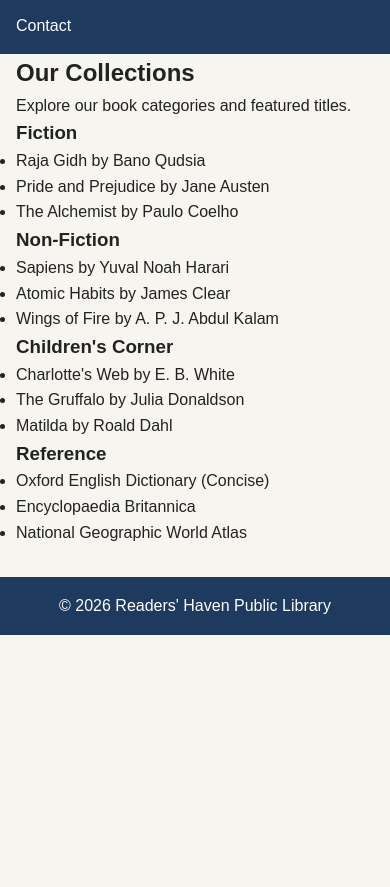
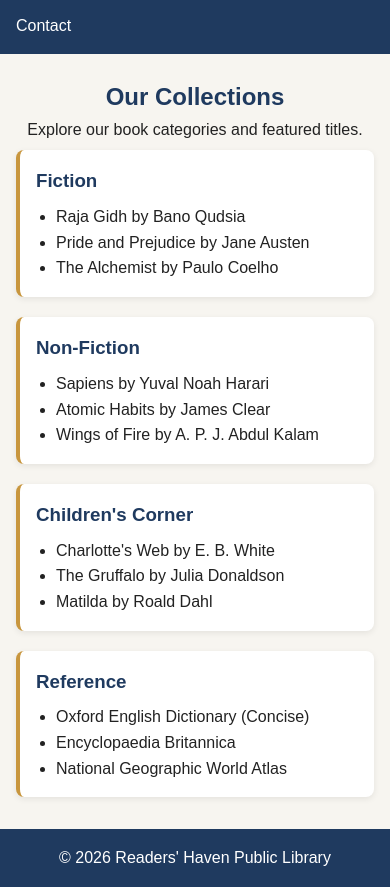
Before and after one commit to Muhammad-Haris-7/readers-haven-library, a website: page src/collections.html in a window 390 px wide. Shown: the part 96-983 px from the top of the page. Before the commit the page ends 844 px from the top, so only its background shows below. Drawn offline with Linux system fonts and the light colour scheme.

Commit message:
Add collections page styles and media query

```diff
--- a/styles/style.css
+++ b/styles/style.css
@@ -80,7 +80,30 @@ a {
 /* ==========================================================
    SECTION 2: COLLECTIONS PAGE (collections.html) - Mahir
    ========================================================== */
+.col-intro {
+  padding: 40px 0 16px;
+  text-align: center;
+}
+.col-intro h2 { color: var(--color-primary); }
+.col-grid {
+  display: grid;
+  grid-template-columns: repeat(auto-fit, minmax(240px, 1fr));
+  gap: 20px;
+}
+.col-card {
+  background: var(--color-white);
+  padding: 20px;
+  border-radius: 8px;
+  border-left: 4px solid var(--color-accent);
+  box-shadow: 0 2px 6px rgba(0, 0, 0, 0.08);
+}
+.col-card h3 { margin-bottom: 8px; color: var(--color-primary); }
+.col-card ul { padding-left: 20px; }
 
+@media (max-width: 600px) {
+  .col-intro { padding: 24px 0 8px; }
+  .col-card { padding: 16px; }
+}
 
 
 /* ==========================================================
```
